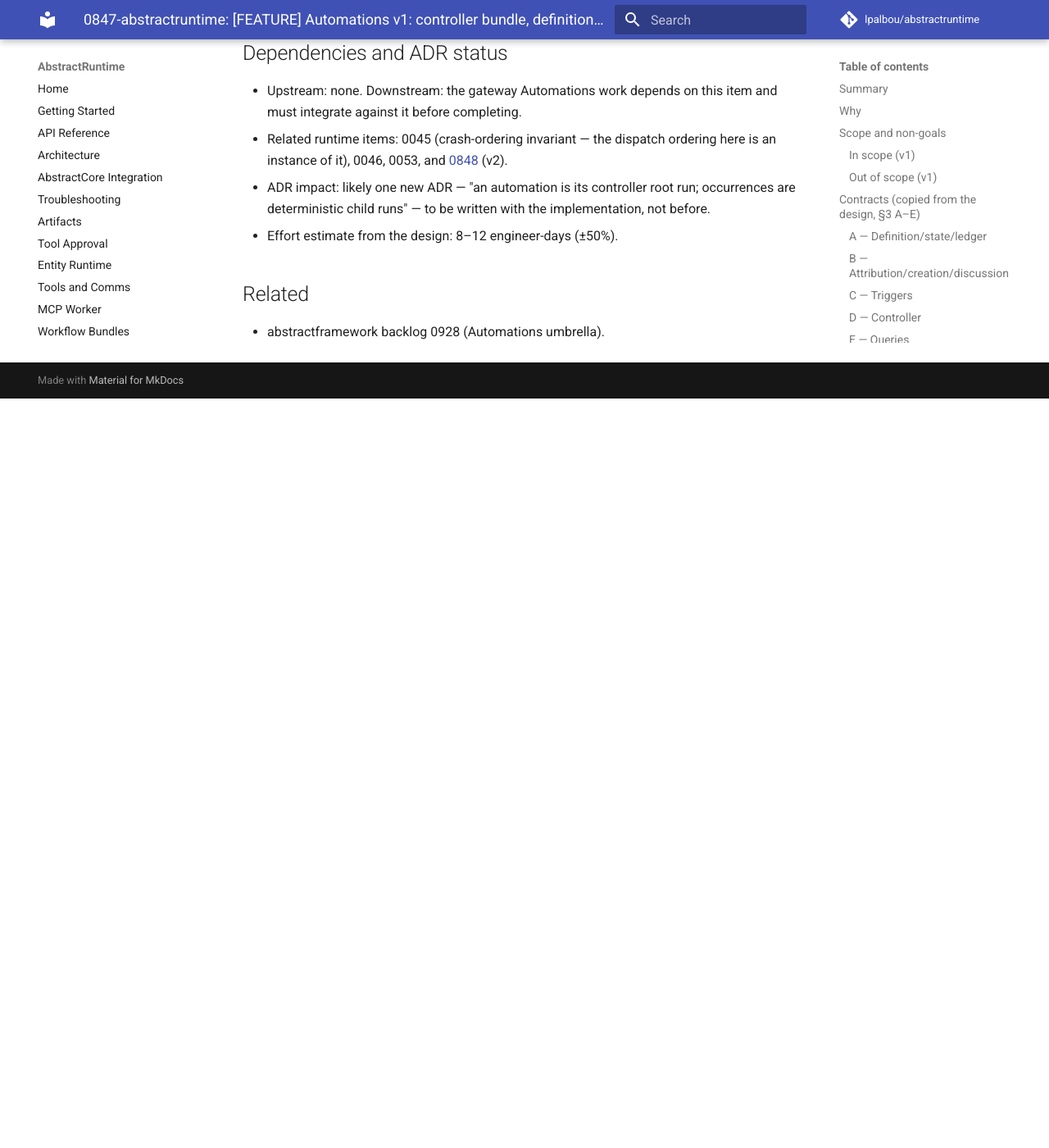
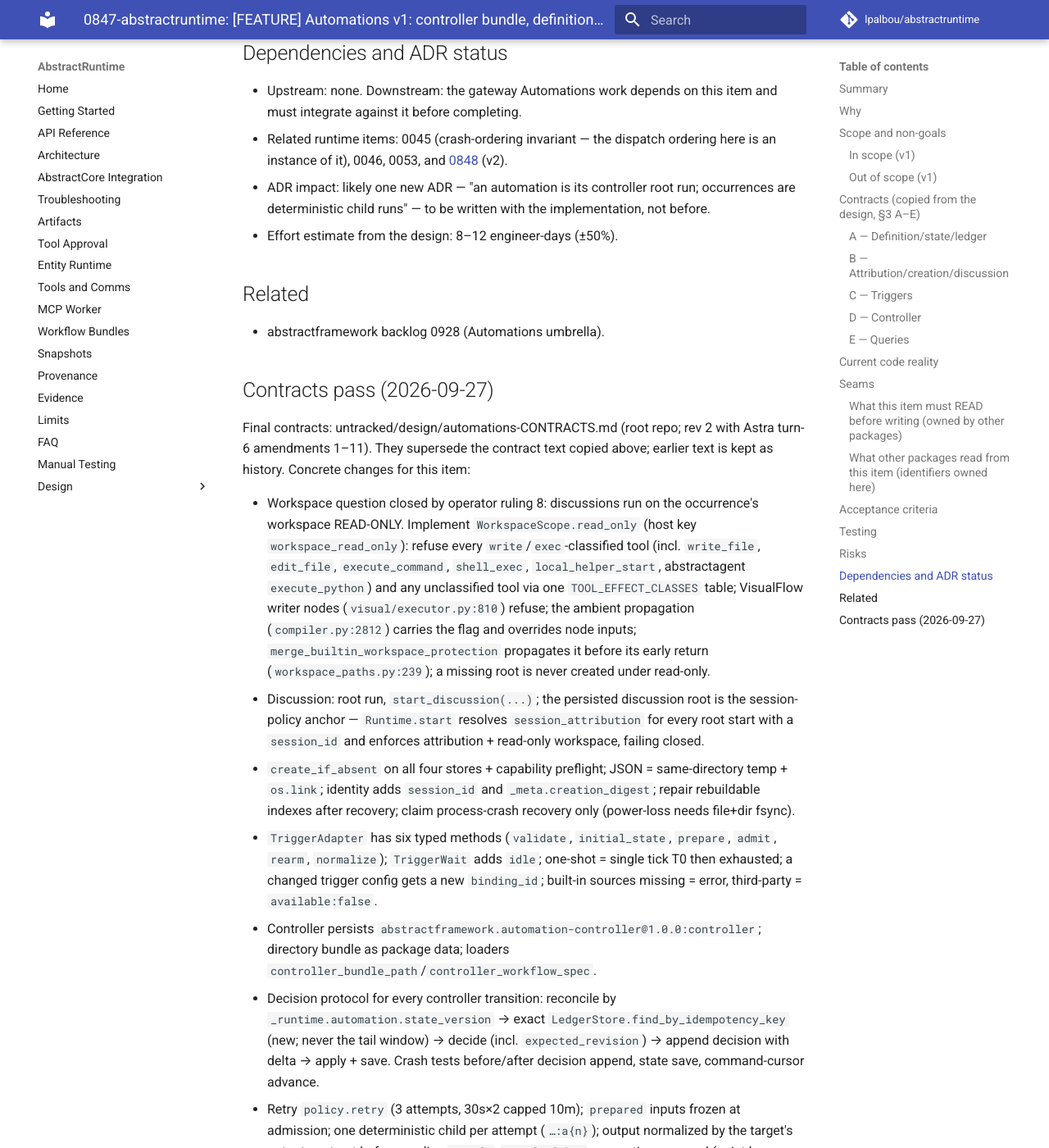
Before and after one commit to lpalbou/AbstractRuntime, an MkDocs documentation site: the page built from docs/backlog/planned/0847_automations_v1_controller_contracts_occurrences_triggers.md, in a window 1280 px wide and 1400 px high, scrolled down 11592 px. Shown: the whole window at 82% size. Built offline with MkDocs 1.6.1 and Material for MkDocs 9.7.7, drawn with Linux system fonts in a browser that asks for light colours; comment, search, counter and statistics services are not loaded; before the commit the page ends 12078 px from its top, so only the background shows below that; some of the changed text lies outside the part shown.

Commit message:
backlog: Automations contracts pass (2026-09-27)
Record the final contracts (root untracked/design/automations-CONTRACTS.md,
rev 2 with the adversarial review's amendments 1-11) as a dated section on
the planned Automations item(s) and note it in the backlog overview.
Docs only.

```diff
--- a/docs/backlog/README.md
+++ b/docs/backlog/README.md
@@ -133,8 +133,8 @@ abstractframework backlog 0928.
 | 027* | `planned/027_quote_provenance_discipline.md` |
 | 028* | `planned/028_selective_artifact_rehydration.md` |
 | 0070 | `planned/0070_standalone_wui_browser_session_security_contract.md` |
-| 0847 | `planned/0847_automations_v1_controller_contracts_occurrences_triggers.md` (P1, Automations v1) |
-| 0848 | `planned/0848_automations_v2_external_event_inbox_and_run_triggers.md` (P2, planned after 0847) |
+| 0847 | `planned/0847_automations_v1_controller_contracts_occurrences_triggers.md` (P1, Automations v1; contracts pass 2026-09-27) |
+| 0848 | `planned/0848_automations_v2_external_event_inbox_and_run_triggers.md` (P2, planned after 0847; contracts pass 2026-09-27) |
 | 0044 | `planned/runtime_systemic_reliability/0044_meta_analysis_record.md` (track source record) |
 | 0045 | `planned/runtime_systemic_reliability/0045_crash_replay_harness_and_ordering_invariant.md` |
 | 0046 | `planned/runtime_systemic_reliability/0046_per_run_driver_exclusion.md` |
--- a/docs/backlog/planned/0847_automations_v1_controller_contracts_occurrences_triggers.md
+++ b/docs/backlog/planned/0847_automations_v1_controller_contracts_occurrences_triggers.md
@@ -495,3 +495,20 @@ state bounded; see
 ## Related
 
 - abstractframework backlog 0928 (Automations umbrella).
+
+## Contracts pass (2026-09-27)
+
+Final contracts: untracked/design/automations-CONTRACTS.md (root repo; rev 2 with Astra turn-6 amendments 1–11). They supersede the contract text copied above; earlier text is kept as history. Concrete changes for this item:
+
+- Workspace question closed by operator ruling 8: discussions run on the occurrence's workspace READ-ONLY. Implement `WorkspaceScope.read_only` (host key `workspace_read_only`): refuse every `write`/`exec`-classified tool (incl. `write_file`, `edit_file`, `execute_command`, `shell_exec`, `local_helper_start`, abstractagent `execute_python`) and any unclassified tool via one `TOOL_EFFECT_CLASSES` table; VisualFlow writer nodes (`visual/executor.py:810`) refuse; the ambient propagation (`compiler.py:2812`) carries the flag and overrides node inputs; `merge_builtin_workspace_protection` propagates it before its early return (`workspace_paths.py:239`); a missing root is never created under read-only.
+- Discussion: root run, `start_discussion(...)`; the persisted discussion root is the session-policy anchor — `Runtime.start` resolves `session_attribution` for every root start with a `session_id` and enforces attribution + read-only workspace, failing closed.
+- `create_if_absent` on all four stores + capability preflight; JSON = same-directory temp + `os.link`; identity adds `session_id` and `_meta.creation_digest`; repair rebuildable indexes after recovery; claim process-crash recovery only (power-loss needs file+dir fsync).
+- `TriggerAdapter` has six typed methods (`validate`, `initial_state`, `prepare`, `admit`, `rearm`, `normalize`); `TriggerWait` adds `idle`; one-shot = single tick T0 then exhausted; a changed trigger config gets a new `binding_id`; built-in sources missing = error, third-party = `available:false`.
+- Controller persists `abstractframework.automation-controller@1.0.0:controller`; directory bundle as package data; loaders `controller_bundle_path`/`controller_workflow_spec`.
+- Decision protocol for every controller transition: reconcile by `_runtime.automation.state_version` → exact `LedgerStore.find_by_idempotency_key` (new; never the tail window) → decide (incl. `expected_revision`) → append decision with delta → apply + save. Crash tests before/after decision append, state save, command-cursor advance.
+- Retry `policy.retry` (3 attempts, 30s×2 capped 10m); `prepared` inputs frozen at admission; one deterministic child per attempt (`…:a{n}`); output normalized by the target's output contract before reading `notify`; `notify:false` convention removed (quiet by default); one attention record per logical occurrence (`automation.completed`).
+- Human attention = interactive USER (not paused) and EVENT waits with prompt/choices; controller and pause waits excluded.
+- Strict history mode `session_chat_messages(..., strict=True)` for `prepare_context` and discussion seeding; selector `select_session_turns(..., until_ms, include_drafts)` returns `list[RunState]` and owns `_best_effort_session_turns`' selection block.
+- Index columns `automation_id, role, occurrence_index, session_kind` (+ `legacy_schedule` role), SQLite guarded backfill, JSON memo v2; `_meta` identity never offloaded; offloaded seeds/outputs resolved. No change cursor in v1 (`changed_since` unsupported); new `list_attention` (oldest unseen first).
+- One controller-writer process per store; lock held for the whole controller tick and command application; async dispatch; pause gates scheduled admission only; admission only from persisted due tick or `manual_pending` (stale wakes re-arm).
+- New tests: `test_trigger_schedule.py`, `test_automation_retry.py`, `test_workspace_read_only.py`, `test_controller_bundle_packaged.py` (plus the six listed above).
```
Also changed, not shown: docs/backlog/planned/0848_automations_v2_external_event_inbox_and_run_triggers.md (+8 -0 lines).
